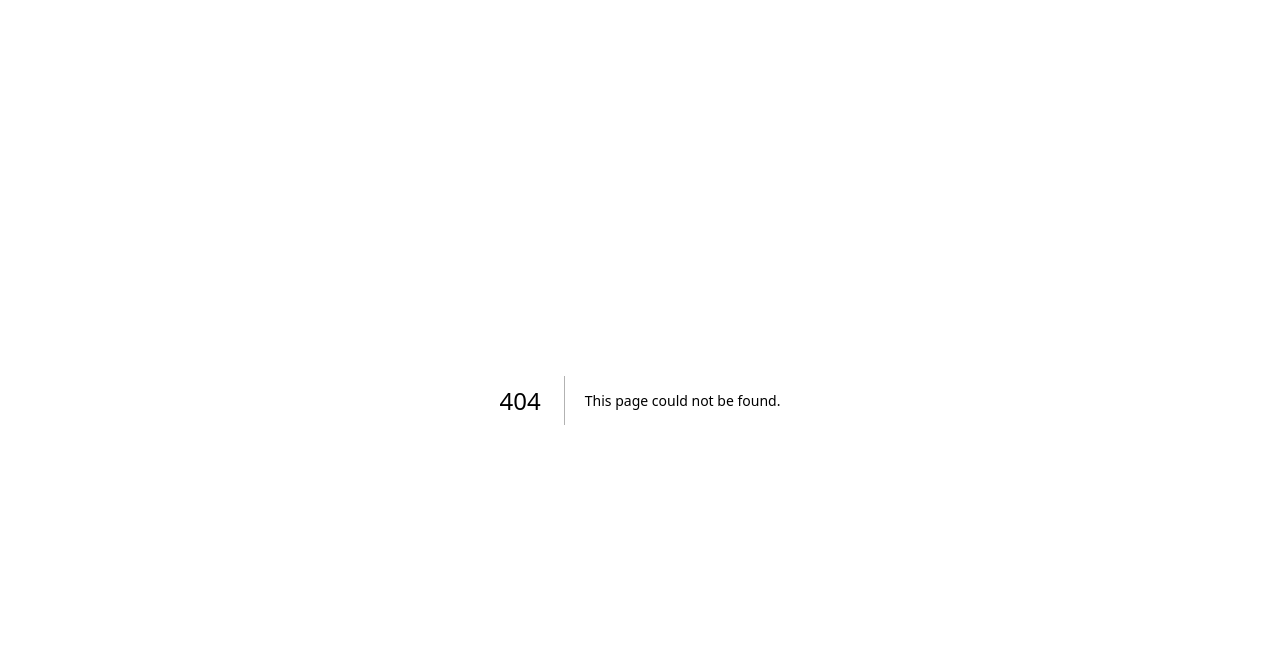
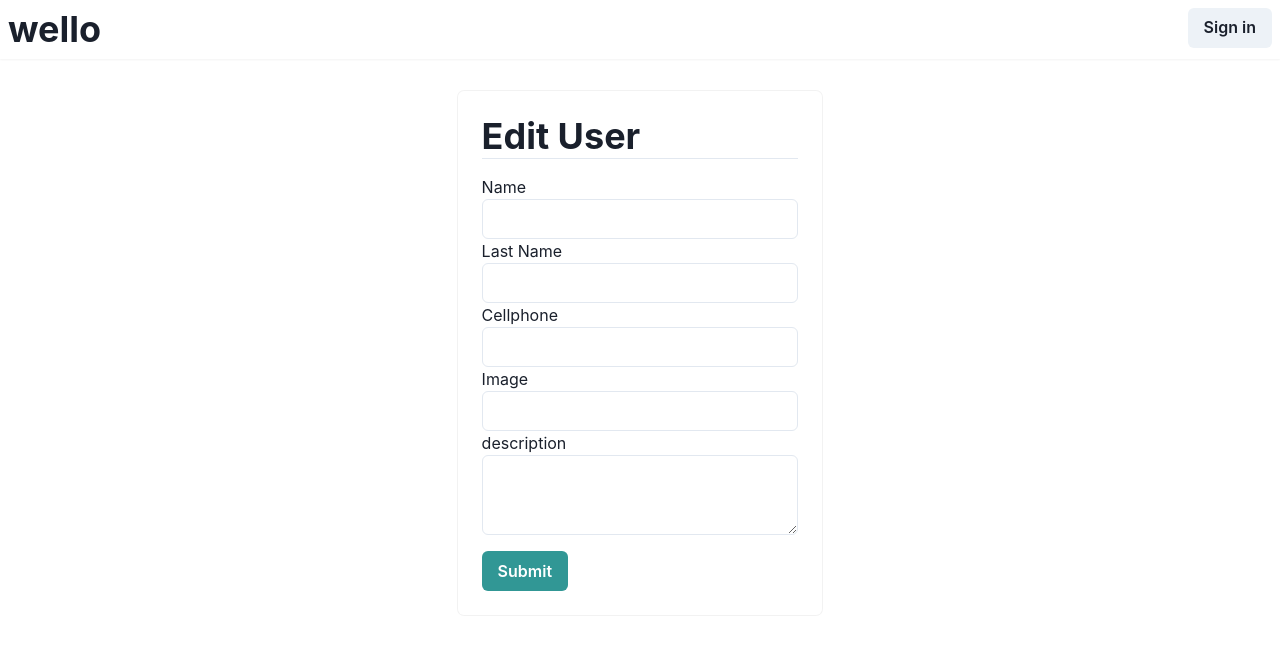
Before and after one commit to StipGod/wello, a Next.js app: page /editpage in a window 1280 px wide. Before the commit this address had no page. Shown: the top 648 px of the page. Built offline with nearby package versions, Linux system fonts and the light colour scheme; no server answers.

Commit message:
front editpage

```diff
--- /dev/null
+++ b/src/pages/editpage.tsx
@@ -0,0 +1,76 @@
+import {Box, Button, Text, Input, Heading, Textarea} from '@chakra-ui/react'
+import { useSession, signIn, signOut } from "next-auth/react"
+import { useState } from 'react';
+
+// components
+import { PageLayout } from '@/components/pageLayout'
+import axios from 'axios'
+
+
+export default function editpage() {
+
+    const { data: session } = useSession();
+
+    const [inputs, setInputs] = useState({
+        name : "",
+        lastname : "",
+        description : "",
+        cellphone : "",
+        image : ""
+    });
+
+    const handleChange = (event : any) => {
+        const { name, value } = event.target;
+        console.log(event.target)
+        setInputs((prevProps) => ({
+          ...prevProps,
+          [name]: value
+        }));
+    }
+
+    const handleSubmit = async () => {
+        try {
+            const res = await axios.put("/api/edituser", {
+                "email": session?.user?.email,
+                "name": inputs.name,
+                "lastname": inputs.lastname,
+                "cellphone":inputs.cellphone,
+                "image": inputs.image,
+                "description": inputs.description
+            })
+            console.log(res);
+        } catch (e: any) {
+            console.log(e);
+        }
+    }
+
+    return (
+
+        <PageLayout>
+            <Box width={"100%"} display={"flex"} justifyContent={"center"}>
+                <Box width={"30%"} boxShadow='xs' p='6' rounded='md' bg='white'>
+                    <Box borderBottom={"1px"} borderColor={"gray.200"} mb={"1rem"}>
+                        <Heading>Edit User</Heading>
+                    </Box>
+                    <Text>Name</Text>
+                    <Input value={inputs.name} name="name"
+                    onChange={handleChange}/>
+                    <Text>Last Name</Text>
+                    <Input value={inputs.lastname} name="lastname"
+                    onChange={handleChange}/>
+                    <Text>Cellphone</Text>
+                    <Input value={inputs.cellphone} name="cellphone"
+                    onChange={handleChange}/>
+                    <Text>Image</Text>
+                    <Input value={inputs.image} name="image"
+                    onChange={handleChange}/>
+                    <Text>description</Text>
+                    <Textarea value={inputs.description} name="description"
+                    onChange={handleChange}/>
+                    <Button mt={4} colorScheme='teal' type='submit'onClick={()=> handleSubmit()}>Submit</Button>
+                </Box>
+            </Box>
+        </PageLayout>
+        )
+
+}
```
